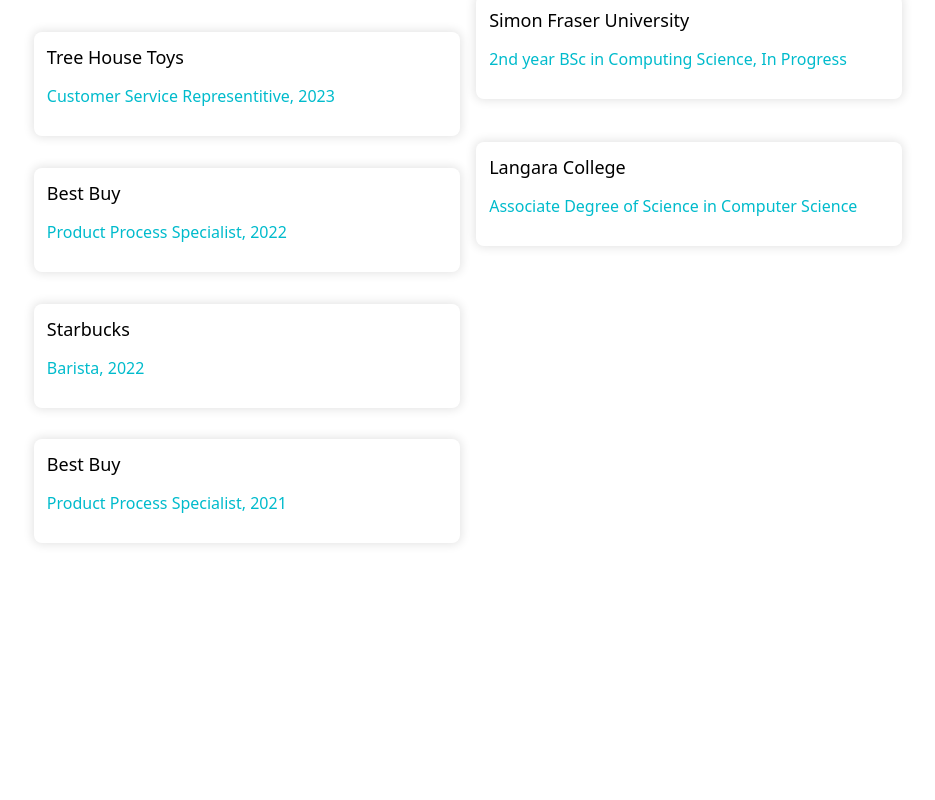
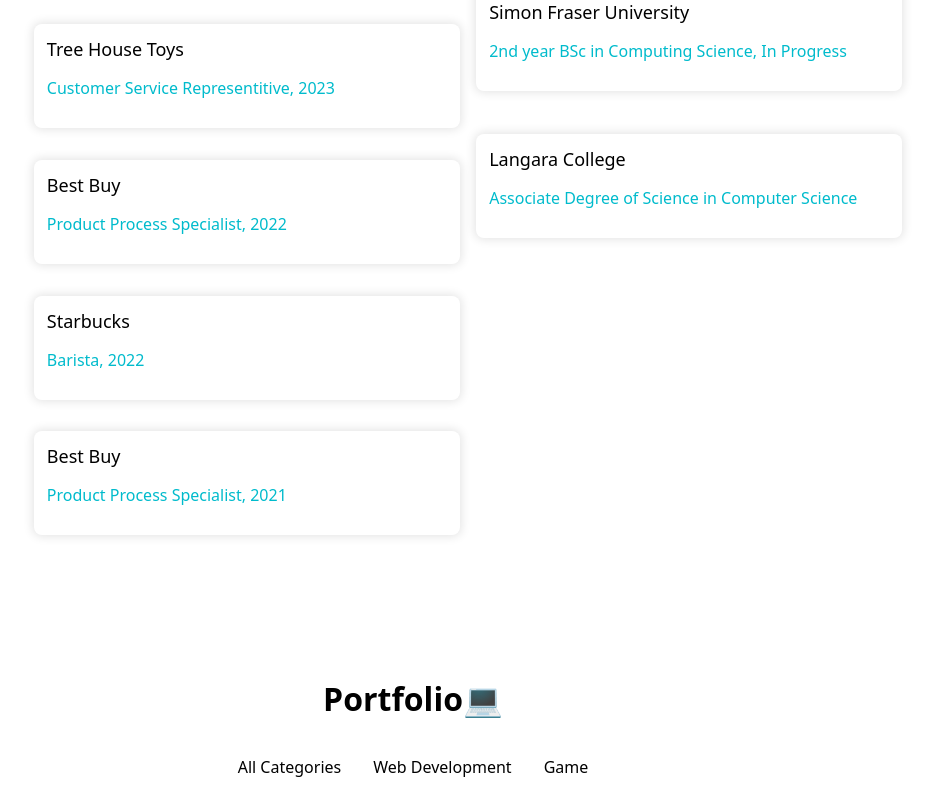
Before and after one commit to euidml/euidml.github.io, a React (Create React App) app: page / in a window 1280 px wide. Shown: the part 920-1720 px from the top of the page, without its empty margins (227-1162 px from the left). Before the commit the page ends 1487 px from the top, so only its background shows below. Built offline with nearby package versions, Linux system fonts and the light colour scheme.

Commit message:
made innver navbar for category and added overall margins/paddings #14

```diff
--- a/src/About/About.css
+++ b/src/About/About.css
@@ -1,5 +1,5 @@
 #about_me {
-    padding-top: 10%;
+    margin-top: 10%;
     width: 100%; /* Full width */
     display: flex;
 }
--- a/src/Portfolio/Portfolio.css
+++ b/src/Portfolio/Portfolio.css
@@ -0,0 +1,29 @@
+#portfolio {
+    margin-top: 10%;
+    width: 100%;
+    display: block;
+
+}
+
+#portfolio h1 {
+    justify-self: center;
+}
+
+#inner_navbar {
+    display: flex;
+    justify-content: center;
+}
+
+#inner_navbar a {
+  float: left;
+  display: block;
+  color: black;
+  text-align: center;
+  padding: 14px 16px;
+  text-decoration: none;
+}
+
+#inner_navbar a:hover {
+  background: #FFFF;
+  color: #00BBCC;
+}
--- a/src/Portfolio/Portfolio.js
+++ b/src/Portfolio/Portfolio.js
@@ -1,8 +1,35 @@
 import "./Portfolio.css";
 
+function Element({value}){
+    return(
+        <a href={`#${value}`}>
+            {value}
+        </a>
+    );
+}
+
+
+
 function Portfolio(){
+    const categories = ["All Categories", "Web Development", "Game"]
     return(
         <>
+            <div id="portfolio">
+                <h1>
+                    Portfolio💻
+                </h1>
+                <div id="inner_navbar">
+                    {
+                        categories.map((el)=>(
+                            <Element
+                                key={el}
+                                value={el}
+                            />
+                        ))
+                    }
+                </div>
+
+            </div>
         </>
     );
 }
```
